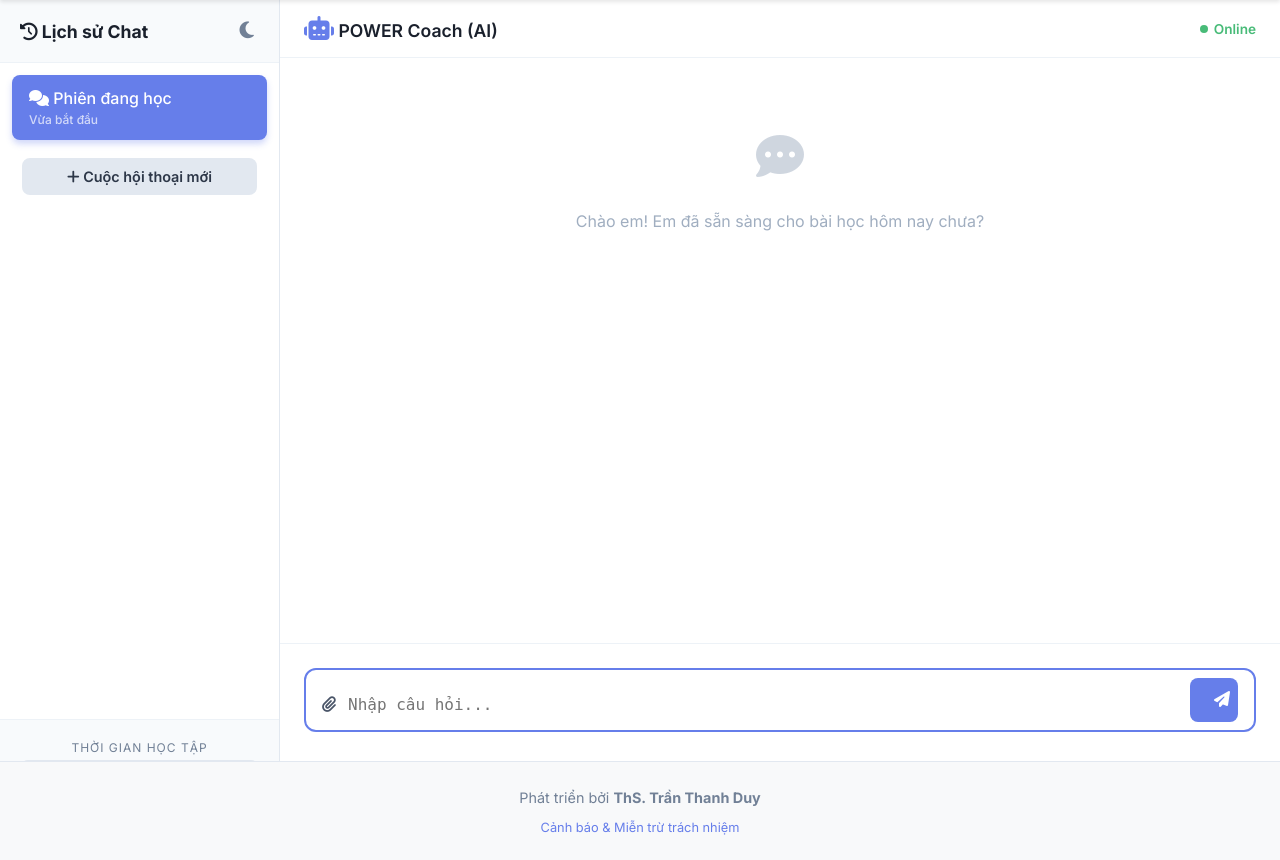
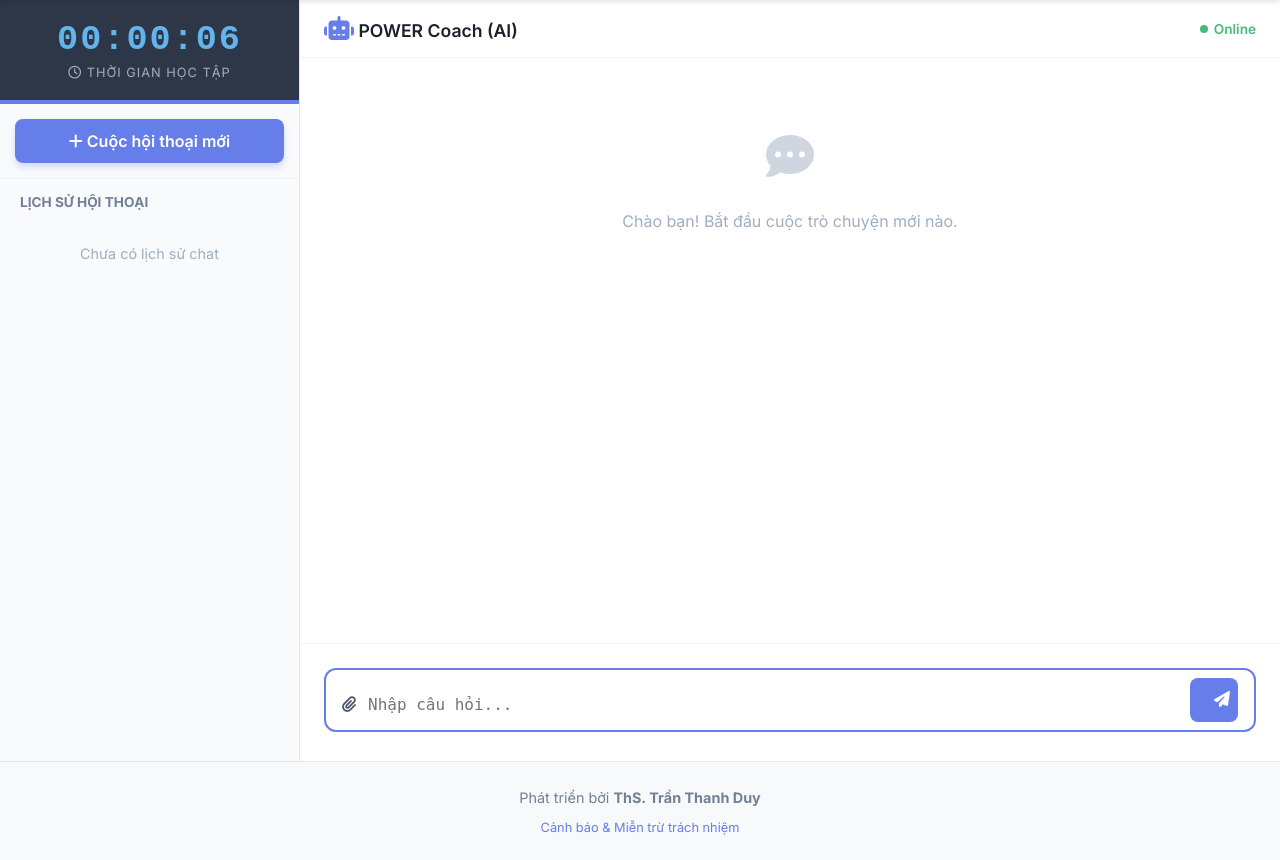
Before and after one commit to tranthanhduysph-coder/power-biology, a Flask app: page /chatbot/ai in a window 1280 px wide. Shown: the part 64-924 px from the top of the page. Run offline with Flask 3, Linux system fonts and the light colour scheme; a user stored in the database is signed in; data comes from the database, SQL or seed files in the repository; data that the repository does not hold is empty.

Commit message:
Update chatbot_layout.html

```diff
--- a/app/templates/chatbot_layout.html
+++ b/app/templates/chatbot_layout.html
@@ -2,163 +2,197 @@
 
 {% block content %}
 <style>
-    /* --- SIDEBAR LAYOUT --- */
+    /* 1. SIDEBAR STRUCTURE */
     .sidebar {
         display: flex;
         flex-direction: column;
-        justify-content: space-between;
-        height: 100vh; /* Full chiều cao */
+        height: 100vh;
+        background: #f8fafc;
+        border-right: 1px solid #e2e8f0;
+        width: 300px; /* Cố định chiều rộng */
+        flex-shrink: 0;
     }
 
-    .sidebar-header {
+    /* 2. ĐỒNG HỒ SỐ (DIGITAL CLOCK) - ĐẶT LÊN ĐẦU CHO DỄ THẤY */
+    .clock-widget {
+        background: #2d3748;
+        color: #fff;
+        padding: 20px;
+        text-align: center;
+        border-bottom: 4px solid #667eea;
+    }
+    .clock-display {
+        font-family: 'Courier New', Courier, monospace;
+        font-size: 2.2rem;
+        font-weight: 700;
+        letter-spacing: 2px;
+        color: #63b3ed;
+    }
+    .clock-label {
+        font-size: 0.8rem;
+        text-transform: uppercase;
+        color: #a0aec0;
+        margin-top: 5px;
+        letter-spacing: 1px;
+    }
+
+    /* 3. NÚT CHAT MỚI */
+    .new-chat-btn-container {
+        padding: 15px;
+        border-bottom: 1px solid #edf2f7;
+    }
+    .new-chat-btn {
+        display: block;
+        width: 100%;
+        padding: 12px;
+        background: #667eea;
+        color: white;
+        text-align: center;
+        border-radius: 8px;
+        text-decoration: none;
+        font-weight: 600;
+        transition: 0.2s;
+        box-shadow: 0 4px 6px rgba(102, 126, 234, 0.25);
+    }
+    .new-chat-btn:hover {
+        background: #5a67d8;
+        transform: translateY(-1px);
+    }
+
+    /* 4. DANH SÁCH LỊCH SỬ (SESSION LIST) */
+    .history-label {
+        padding: 15px 20px 5px;
+        font-size: 0.85rem;
+        font-weight: 700;
+        color: #718096;
+        text-transform: uppercase;
+    }
+
+    .session-list-container {
+        flex: 1; /* Chiếm hết khoảng trống còn lại */
+        overflow-y: auto; /* Cho phép cuộn */
+        padding: 10px;
+    }
+
+    .session-item {
         display: flex;
         justify-content: space-between;
         align-items: center;
-        padding: 15px 20px;
-        border-bottom: 1px solid #edf2f7;
-        font-weight: 700;
+        padding: 10px 15px;
+        margin-bottom: 8px;
+        border-radius: 6px;
+        background: white;
+        border: 1px solid #e2e8f0;
+        color: #4a5568;
+        text-decoration: none;
+        font-size: 0.9rem;
+        transition: all 0.2s;
     }
 
-    /* --- 1. NÚT DARK MODE (Gọn gàng) --- */
-    .theme-toggle-btn {
-        background: transparent;
-        border: none;
-        cursor: pointer;
-        font-size: 1.2rem;
-        color: #718096;
-        transition: transform 0.3s, color 0.3s;
-        padding: 5px;
-    }
-    .theme-toggle-btn:hover { color: var(--primary); transform: rotate(15deg); }
-
-    /* --- 2. ĐỒNG HỒ SỐ (DIGITAL CLOCK) --- */
-    .digital-clock-container {
-        margin-top: auto; /* Đẩy xuống dưới */
-        padding: 20px;
-        text-align: center;
-        border-top: 1px solid #edf2f7;
-        background: #f8fafc;
+    .session-item:hover {
+        border-color: #cbd5e0;
+        background: #edf2f7;
     }
 
-    .clock-label {
-        font-size: 0.75rem;
-        text-transform: uppercase;
-        color: #718096;
-        letter-spacing: 1px;
-        margin-bottom: 5px;
+    .session-item.active {
+        background: #ebf8ff;
+        border-color: #bee3f8;
+        color: #2b6cb0;
+        font-weight: 600;
+        box-shadow: 0 2px 4px rgba(0,0,0,0.05);
     }
 
-    .digital-clock {
-        font-family: 'Courier New', Courier, monospace;
-        font-size: 2rem;
-        font-weight: 800;
-        color: #2d3748;
-        background: #fff;
-        padding: 10px;
-        border-radius: 8px;
-        border: 2px solid #e2e8f0;
-        box-shadow: inset 0 2px 5px rgba(0,0,0,0.05);
-        margin-bottom: 15px;
-        letter-spacing: 2px;
+    .delete-session-btn {
+        color: #cbd5e0;
+        padding: 4px 8px;
+        border-radius: 4px;
+        transition: 0.2s;
+    }
+    .delete-session-btn:hover {
+        color: #e53e3e;
+        background: rgba(229, 62, 62, 0.1);
     }
 
-    /* --- 3. NÚT KHẢO SÁT (SURVEY) --- */
+    /* 5. SURVEY NẰM DƯỚI CÙNG */
+    .sidebar-footer {
+        padding: 15px;
+        border-top: 1px solid #edf2f7;
+        background: #fff;
+    }
     .survey-wrapper {
-        opacity: 0.4; /* Mờ khi chưa đủ giờ */
-        pointer-events: none; /* Không bấm được */
-        filter: grayscale(100%);
-        transition: all 0.5s ease;
-        transform: translateY(10px);
+        opacity: 0.5; pointer-events: none; filter: grayscale(1); transition: 0.5s;
     }
+    .survey-wrapper.active {
+        opacity: 1; pointer-events: auto; filter: grayscale(0);
+    }
+    .survey-btn {
+        display: block; width: 100%; padding: 10px;
+        border: 2px solid #d69e2e; color: #d69e2e; border-radius: 8px;
+        text-align: center; text-decoration: none; font-weight: 600;
+    }
+    .survey-btn:hover { background: #d69e2e; color: white; }
 
-    .survey-wrapper.active {
-        opacity: 1;
-        pointer-events: auto;
-        filter: grayscale(0%);
-        transform: translateY(0);
-    }
-
-    .survey-btn {
-        display: block;
-        width: 100%;
-        padding: 12px;
-        background: white;
-        color: #d69e2e;
-        border: 2px solid #d69e2e;
-        border-radius: 8px;
-        text-align: center;
-        text-decoration: none;
-        font-weight: 600;
-        box-shadow: 0 2px 5px rgba(0,0,0,0.05);
-        transition: all 0.2s;
-    }
-    .survey-btn:hover { background: #d69e2e; color: white; transform: translateY(-2px); }
-
-    /* --- DARK MODE STYLES --- */
-    body.dark-mode .sidebar { background: #2d3748; border-color: #4a5568; }
-    body.dark-mode .sidebar-header { color: #e2e8f0; border-color: #4a5568; }
-    body.dark-mode .theme-toggle-btn { color: #ecc94b; } /* Màu vàng */
-
-    body.dark-mode .history-item { color: #cbd5e0; }
-    body.dark-mode .history-item:hover { background: #4a5568; color: white; }
-
-    body.dark-mode .digital-clock-container { background: #2d3748; border-color: #4a5568; }
-    body.dark-mode .digital-clock { background: #1a202c; color: #48bb78; border-color: #4a5568; } /* Số màu xanh hacker */
-    body.dark-mode .clock-label { color: #a0aec0; }
-
-    body.dark-mode .chat-wrapper { background: #1a202c; }
-    body.dark-mode .chat-header { background: #2d3748; border-color: #4a5568; color: white; }
-    body.dark-mode .chat-box { background: #1a202c; }
-    body.dark-mode .bot-identity { color: white; }
-    body.dark-mode .message.assistant .bubble { background: #2d3748; color: #e2e8f0; }
-    body.dark-mode .message.assistant .avatar { background: #4a5568; color: white; }
-
-    body.dark-mode .input-area-wrapper { background: #2d3748; border-color: #4a5568; }
-    body.dark-mode .input-container { background: #1a202c; border-color: #4a5568; }
-    body.dark-mode .input-container:focus-within { border-color: #667eea; }
-    body.dark-mode textarea { color: white; }
-    body.dark-mode .action-btn { color: #a0aec0; }
+    /* DARK MODE */
+    body.dark-mode .sidebar { background: #171923; border-color: #2d3748; }
+    body.dark-mode .clock-widget { background: #1a202c; border-bottom-color: #48bb78; }
+    body.dark-mode .clock-display { color: #48bb78; }
+    body.dark-mode .session-item { background: #2d3748; border-color: #4a5568; color: #e2e8f0; }
+    body.dark-mode .session-item:hover { background: #4a5568; }
+    body.dark-mode .session-item.active { background: #2c5282; border-color: #4299e1; color: white; }
+    body.dark-mode .sidebar-footer { background: #171923; border-color: #2d3748; }
 </style>
 
 <div class="sidebar">
-    <div>
-        <div class="sidebar-header">
-            <span><i class="fas fa-history"></i> Lịch sử Chat</span>
-            <button class="theme-toggle-btn" id="theme-btn" title="Chuyển chế độ Sáng/Tối">
-                <i class="fas fa-moon"></i>
-            </button>
+
+    <div class="clock-widget">
+        <div class="clock-display" id="study-clock">00:00:00</div>
+        <div class="clock-label"><i class="far fa-clock"></i> Thời gian học tập</div>
     </div>
 
-        <div class="history-list">
-            <a href="#" class="history-item active">
-                <i class="fas fa-comments"></i> Phiên đang học
-                <span style="display:block; font-size: 0.75rem; opacity: 0.7; margin-top: 4px;">
-                    {{ chat_history[-1].timestamp.strftime('%H:%M %d/%m') if chat_history else 'Vừa bắt đầu' }}
+    <div class="new-chat-btn-container">
+        <a href="{{ url_for('main.new_chat') }}" class="new-chat-btn">
+            <i class="fas fa-plus"></i> Cuộc hội thoại mới
+        </a>
+    </div>
+
+    <div class="history-label">Lịch sử hội thoại</div>
+    <div class="session-list-container">
+        {% if session_list %}
+            {% for sess in session_list %}
+                <div style="position: relative;">
+                    <a href="{{ url_for('main.switch_session', session_id=sess.id) }}"
+                       class="session-item {{ 'active' if sess.active else '' }}">
+                       <span style="white-space: nowrap; overflow: hidden; text-overflow: ellipsis; max-width: 180px;">
+                           <i class="far fa-comments"></i> {{ sess.name }}
                        </span>
                     </a>
 
-            <div style="padding: 10px;">
-                <a href="{{ url_for('main.reset_session') }}" class="btn" style="display:block; text-align:center; background-color: #e2e8f0; color: #2d3748; padding: 10px; border-radius: 8px; text-decoration: none; font-size: 0.9rem;">
-                    <i class="fas fa-plus"></i> Cuộc hội thoại mới
+                    <a href="{{ url_for('main.delete_session', session_id=sess.id) }}"
+                       class="delete-session-btn"
+                       style="position: absolute; right: 10px; top: 12px;"
+                       onclick="return confirm('Bạn có chắc muốn xóa cuộc hội thoại này không?');">
+                       <i class="fas fa-trash-alt"></i>
                     </a>
                 </div>
+            {% endfor %}
+        {% else %}
+            <div style="text-align: center; padding: 20px; color: #a0aec0; font-size: 0.9rem;">
+                Chưa có lịch sử chat
             </div>
+        {% endif %}
     </div>
 
-    <div class="digital-clock-container">
-        <div class="clock-label">Thời gian học tập</div>
-        <div class="digital-clock" id="study-clock">00:00:00</div>
+    <div class="sidebar-footer">
+        <div style="display: flex; justify-content: space-between; margin-bottom: 10px; align-items: center;">
+            <small style="color: #718096">Giao diện:</small>
+            <i class="fas fa-moon" id="theme-btn" style="cursor: pointer; color: #718096; font-size: 1.2rem;" title="Chế độ Tối/Sáng"></i>
+        </div>
 
         <div id="survey-box" class="survey-wrapper">
-            <div style="font-size: 0.8rem; color: #d69e2e; margin-bottom: 5px; font-weight: 600;">
-                <i class="fas fa-star"></i> Hoàn thành bài học
-            </div>
-            <a href="https://forms.gle/kZatDxVXLnHnDbPE9"
-               class="survey-btn"
-               id="survey-link"
-               target="_blank">
-               Làm Khảo Sát
+            <a href="[https://forms.gle/kZatDxVXLnHnDbPE9](https://forms.gle/kZatDxVXLnHnDbPE9)" class="survey-btn" id="survey-link" target="_blank">
+               <i class="fas fa-clipboard-check"></i> Làm Khảo Sát
             </a>
+            <div style="text-align: center; font-size: 0.75rem; color: #a0aec0; margin-top: 5px;">Mở sau 20 phút học</div>
         </div>
     </div>
 </div>
@@ -197,7 +231,7 @@
         {% else %}
             <div style="text-align: center; margin-top: 50px; color: #a0aec0;">
                 <i class="fas fa-comment-dots" style="font-size: 3rem; margin-bottom: 15px; opacity: 0.5;"></i>
-                <p>Chào em! Em đã sẵn sàng cho bài học hôm nay chưa?</p>
+                <p>Chào bạn! Bắt đầu cuộc trò chuyện mới nào.</p>
             </div>
         {% endif %}
 
@@ -223,17 +257,13 @@
 </div>
 
 <script>
-    // --- 1. LOGIC ĐỒNG HỒ & KHẢO SÁT (QUAN TRỌNG) ---
+    // --- 1. LOGIC ĐỒNG HỒ & KHẢO SÁT ---
     const clockDisplay = document.getElementById('study-clock');
     const surveyBox = document.getElementById('survey-box');
     const surveyLink = document.getElementById('survey-link');
-
-    // Thời gian bắt buộc: 20 phút (1200 giây)
     const REQUIRED_SECONDS = 20 * 60;
-    // const REQUIRED_SECONDS = 10; // (Dùng dòng này để test 10 giây)
 
     function startTimers() {
-        // Lấy thời điểm bắt đầu từ localStorage (để F5 không bị reset)
         let startTime = localStorage.getItem('sessionStart');
         if (!startTime) {
             startTime = Date.now();
@@ -243,73 +273,55 @@
         setInterval(() => {
             const now = Date.now();
             const elapsedSeconds = Math.floor((now - startTime) / 1000);
-
-            // A. Cập nhật Đồng hồ (Hiển thị Giờ : Phút : Giây)
-            // Tính toán để hiển thị dạng 00:00:00
             const h = Math.floor(elapsedSeconds / 3600);
             const m = Math.floor((elapsedSeconds % 3600) / 60);
             const s = elapsedSeconds % 60;
-
-            // Format số đẹp (thêm số 0 đằng trước)
             const fmtH = h < 10 ? '0' + h : h;
             const fmtM = m < 10 ? '0' + m : m;
             const fmtS = s < 10 ? '0' + s : s;
 
-            // Render ra màn hình
-            clockDisplay.textContent = `${fmtH}:${fmtM}:${fmtS}`;
+            if (clockDisplay) clockDisplay.textContent = `${fmtH}:${fmtM}:${fmtS}`;
 
-            // B. Logic Nút Khảo sát (Ẩn hiện độc lập)
             if (elapsedSeconds >= REQUIRED_SECONDS) {
-                // Đủ 20 phút -> Hiện nút
-                if (!surveyBox.classList.contains('active')) {
+                if (surveyBox && !surveyBox.classList.contains('active')) {
                     surveyBox.classList.add('active');
                 }
-            } else {
-                // Chưa đủ -> Ẩn (đề phòng chỉnh tay)
-                surveyBox.classList.remove('active');
             }
         }, 1000);
     }
 
-    // Popup cảnh báo khi bấm nút Khảo sát
+    if (surveyLink) {
         surveyLink.addEventListener('click', function(e) {
-        if (!surveyBox.classList.contains('active')) {
-            e.preventDefault(); return; // Chặn nếu chưa active
+            if (!surveyBox.classList.contains('active')) { e.preventDefault(); return; }
+            if(!confirm("Em chắc chắn đã học xong chưa?")) e.preventDefault();
+        });
     }
 
-        const confirmSurvey = confirm(
-            "⚠️ XÁC NHẬN:\n\n" +
-            "Em đã hoàn thành nội dung bài học hôm nay chưa?\n" +
-            "Hãy chắc chắn em đã học xong trước khi làm khảo sát nhé.\n\n" +
-            "Bấm OK để mở link khảo sát."
-        );
-        if (!confirmSurvey) e.preventDefault();
-    });
+    startTimers();
 
-    // --- 2. LOGIC DARK MODE ---
+    // --- 2. DARK MODE ---
     const themeBtn = document.getElementById('theme-btn');
-    const themeIcon = themeBtn.querySelector('i');
-
     function initTheme() {
-        const savedTheme = localStorage.getItem('theme');
-        if (savedTheme === 'dark') {
+        if (localStorage.getItem('theme') === 'dark') {
             document.body.classList.add('dark-mode');
-            themeIcon.classList.replace('fa-moon', 'fa-sun');
+            if(themeBtn) themeBtn.classList.replace('fa-moon', 'fa-sun');
         }
     }
-
+    if (themeBtn) {
         themeBtn.addEventListener('click', () => {
             document.body.classList.toggle('dark-mode');
             if (document.body.classList.contains('dark-mode')) {
                 localStorage.setItem('theme', 'dark');
-            themeIcon.classList.replace('fa-moon', 'fa-sun');
+                themeBtn.classList.replace('fa-moon', 'fa-sun');
             } else {
                 localStorage.setItem('theme', 'light');
-            themeIcon.classList.replace('fa-sun', 'fa-moon');
+                themeBtn.classList.replace('fa-sun', 'fa-moon');
             }
         });
+    }
+    initTheme();
 
-    // --- 3. LOGIC CHAT (Giữ nguyên) ---
+    // --- 3. CHAT LOGIC ---
     const chatBox = document.getElementById('chat-box');
     const form = document.getElementById('chat-form');
     const userInput = document.getElementById('user-input');
@@ -317,14 +329,15 @@
     const fileNameDisplay = document.getElementById('file-name-display');
     const typingIndicator = document.getElementById('typing-indicator');
 
-    startTimers(); // Chạy đồng hồ
-    initTheme(); // Load theme
-    chatBox.scrollTop = chatBox.scrollHeight;
+    if (chatBox) chatBox.scrollTop = chatBox.scrollHeight;
 
+    if (fileInput) {
         fileInput.addEventListener('change', function() {
             if(this.files.length > 0) fileNameDisplay.textContent = 'File: ' + this.files[0].name;
         });
+    }
 
+    if (form) {
         form.addEventListener('submit', async (e) => {
             e.preventDefault();
             const text = userInput.value.trim();
@@ -347,6 +360,7 @@
                 if (data.response) appendMessage('assistant', data.response);
             } catch { typingIndicator.style.display = 'none'; appendMessage('assistant', 'Lỗi kết nối.'); }
         });
+    }
 
     function appendMessage(sender, content, attachmentName=null) {
         const div = document.createElement('div');
@@ -359,8 +373,13 @@
         chatBox.scrollTop = chatBox.scrollHeight;
     }
 
+    if (userInput) {
         userInput.addEventListener('keydown', function(e) {
             if (e.key === 'Enter' && !e.shiftKey) { e.preventDefault(); form.dispatchEvent(new Event('submit')); }
         });
+        userInput.addEventListener('input', function() {
+            this.style.height = 'auto'; this.style.height = (this.scrollHeight) + 'px';
+        });
+    }
 </script>
 {% endblock %}
```
Lines whose indentation alone changed are shown as unchanged.
